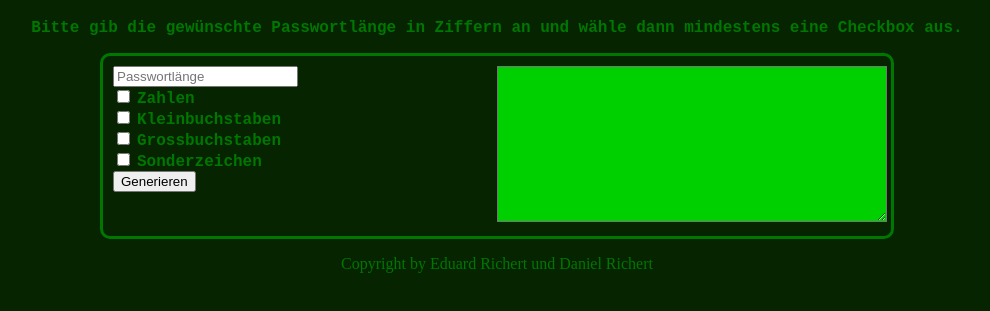
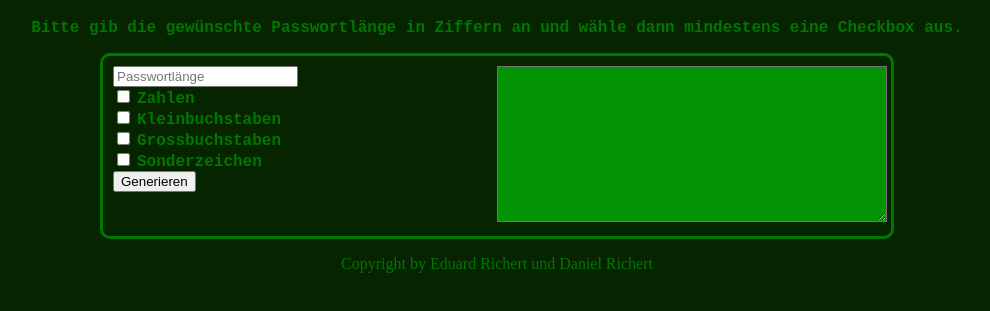
Before and after one commit to Eduard-R/Passwortgenerator, a plain HTML site: page index.html in a window 1280 px wide. Shown: the part 61-372 px from the top of the page, without its empty margins (143-1133 px from the left). Drawn offline with Linux system fonts and the light colour scheme.

Commit message:
Aenderung Style

```diff
--- a/style.css
+++ b/style.css
@@ -38,7 +38,7 @@ label {
 
 .output textarea {
     width: 100%;
-    background-color: rgb(0, 207, 0);
+    background-color: rgb(3, 148, 3);
 }
 
 #copyright {
```
